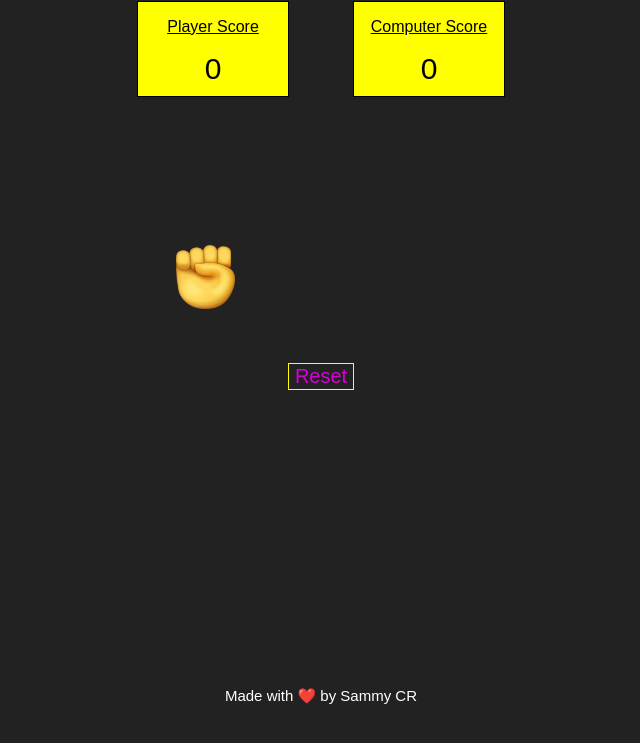
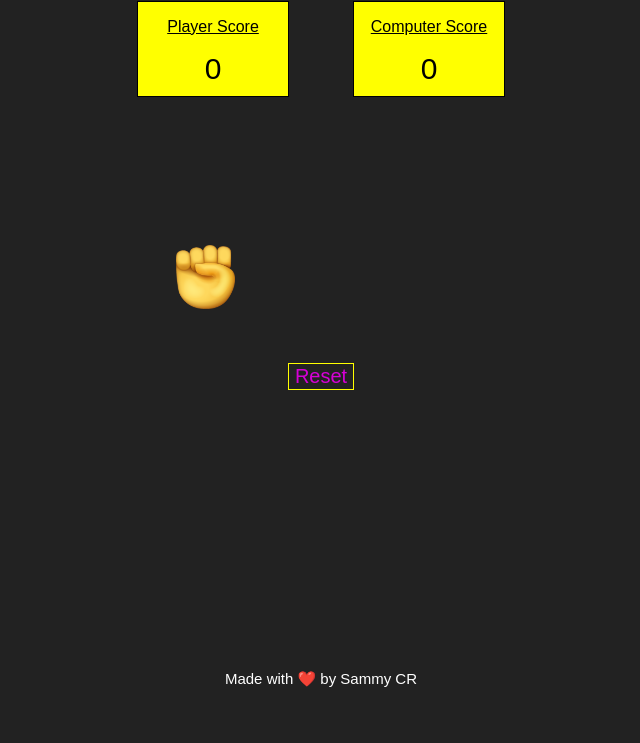
Before and after one commit to SammyCR/rock-paper-scissors, a plain HTML site: page index.html in a window 1280 px wide. Shown: the part 79-822 px from the top of the page, without its empty margins (319-959 px from the left). After the commit the page ends 800 px from the top, so only its background shows below. Drawn offline with Linux system fonts and the light colour scheme.

Commit message:
Changed position of footer

```diff
--- a/styles.css
+++ b/styles.css
@@ -1,7 +1,7 @@
 body{
     background-color: rgb(34, 34, 34);
     position: relative;
-    min-height: 100vh;
+    min-height: 96vh;
 }
 .button{
     display: inline-block;
@@ -118,6 +118,7 @@ h1, p{
     height: 2.5rem;
     font-size: 15px;
     color: white;
+    margin-bottom: 0px;
 }
 .contentNoFooter{
     padding-bottom: 2.5rem;
```
Also changed, not shown: 2 other files.
